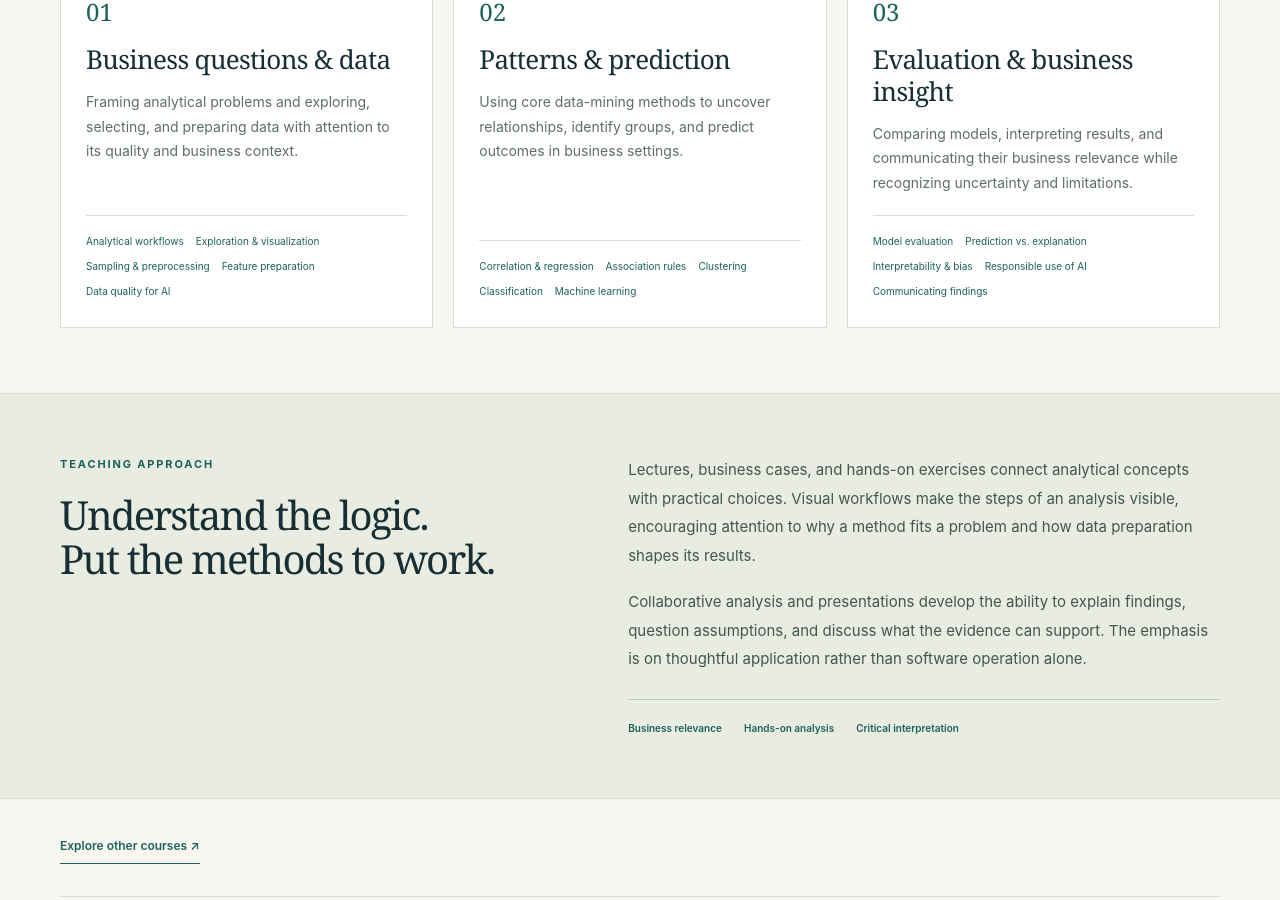
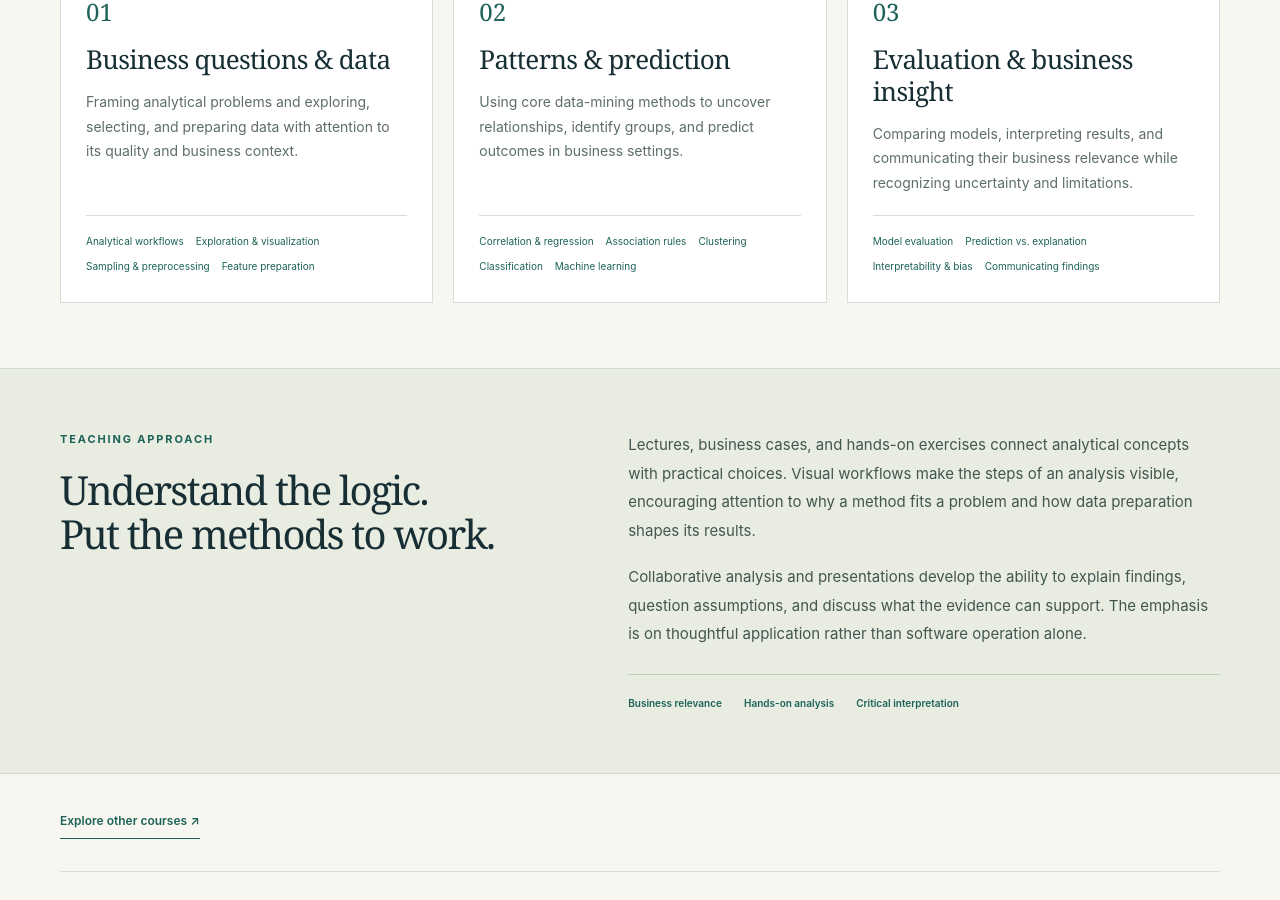
Before and after one commit to chenyi-edward/chenyi-edward.github.io, a Jekyll site: the page built from _teaching/BDA.md, in a window 1280 px wide and 900 px high, scrolled down 868 px. Built offline with Jekyll 4.4.1, drawn with Linux system fonts in a browser that asks for light colours.

Commit message:
Update BDA.md

```diff
--- a/_teaching/BDA.md
+++ b/_teaching/BDA.md
@@ -28,7 +28,6 @@ course_modules:
       - "Exploration & visualization"
       - "Sampling & preprocessing"
       - "Feature preparation"
-      - "Data quality for AI"
   - title: "Patterns & prediction"
     description: "Using core data-mining methods to uncover relationships, identify groups, and predict outcomes in business settings."
     topics:
@@ -43,7 +42,6 @@ course_modules:
       - "Model evaluation"
       - "Prediction vs. explanation"
       - "Interpretability & bias"
-      - "Responsible use of AI"
       - "Communicating findings"
 course_approach_keywords:
   - "Business relevance"
```
